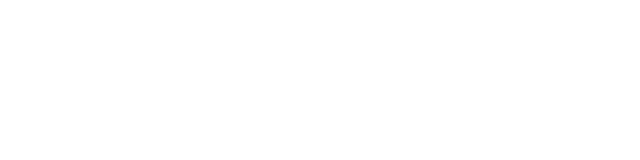
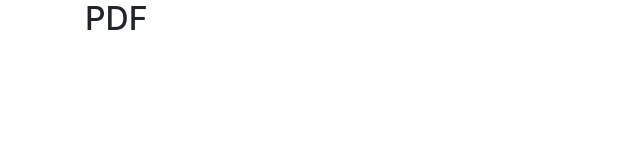
Before and after one commit to ThibaultNocchi/FichesPhysiqueChimie, a Vue app: page / in a window 1280 px wide. Shown: the top 160 px of the page, without its empty margins (0-640 px from the left). Built offline with nearby package versions, Linux system fonts and the light colour scheme.

Commit message:
Preparing listing of files

```diff
--- a/src/App.vue
+++ b/src/App.vue
@@ -1,11 +1,14 @@
 <template>
-  <div id="app"></div>
+  <div id="app" class="container">
+    <FilesList></FilesList>
+  </div>
 </template>
 
 <script>
+import FilesList from "@/components/FilesList.vue";
 export default {
   name: "App",
-  components: {}
+  components: { FilesList }
 };
 </script>
 
--- /dev/null
+++ b/src/components/FilesList.vue
@@ -0,0 +1,9 @@
+<template>
+  <h2>PDF</h2>
+</template>
+
+<script>
+export default {
+  name: "FilesList"
+};
+</script>
```
Also changed, not shown: public/pdfs/file.txt (added).
